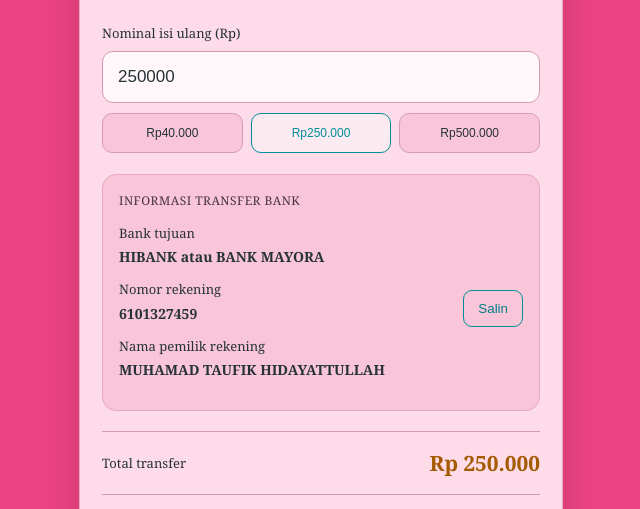
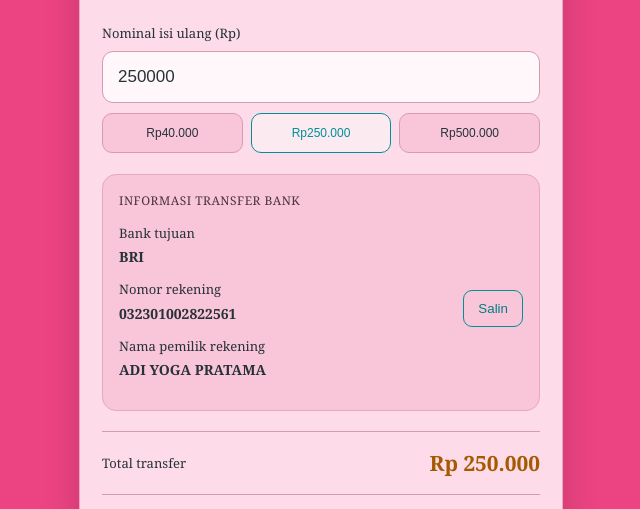
Before and after one commit to mrvinprntn-bot/isiulangastroqoradigital, a plain HTML site: page index.html in a window 1280 px wide. Shown: the part 242-751 px from the top of the page, without its empty margins (319-959 px from the left). Drawn offline with Linux system fonts and the light colour scheme.

Commit message:
Add files via upload

```diff
--- a/index.html
+++ b/index.html
@@ -257,20 +257,20 @@ input:focus { border-color: #D64D83; }
 
         <div class="bank-info">
             Bank tujuan
-            <strong>HIBANK atau BANK MAYORA</strong>
+            <strong>BRI</strong>
         </div>
 
         <div class="account-row">
             <div class="bank-info">
                 Nomor rekening
-                <strong id="rekening">6101327459</strong>
+                <strong id="rekening">032301002822561</strong>
             </div>
             <button class="copy-btn" onclick="copyRekening()">Salin</button>
         </div>
 
         <div class="bank-info">
             Nama pemilik rekening
-            <strong>MUHAMAD TAUFIK HIDAYATTULLAH</strong>
+            <strong>ADI YOGA PRATAMA</strong>
         </div>
     </section>
 
```
